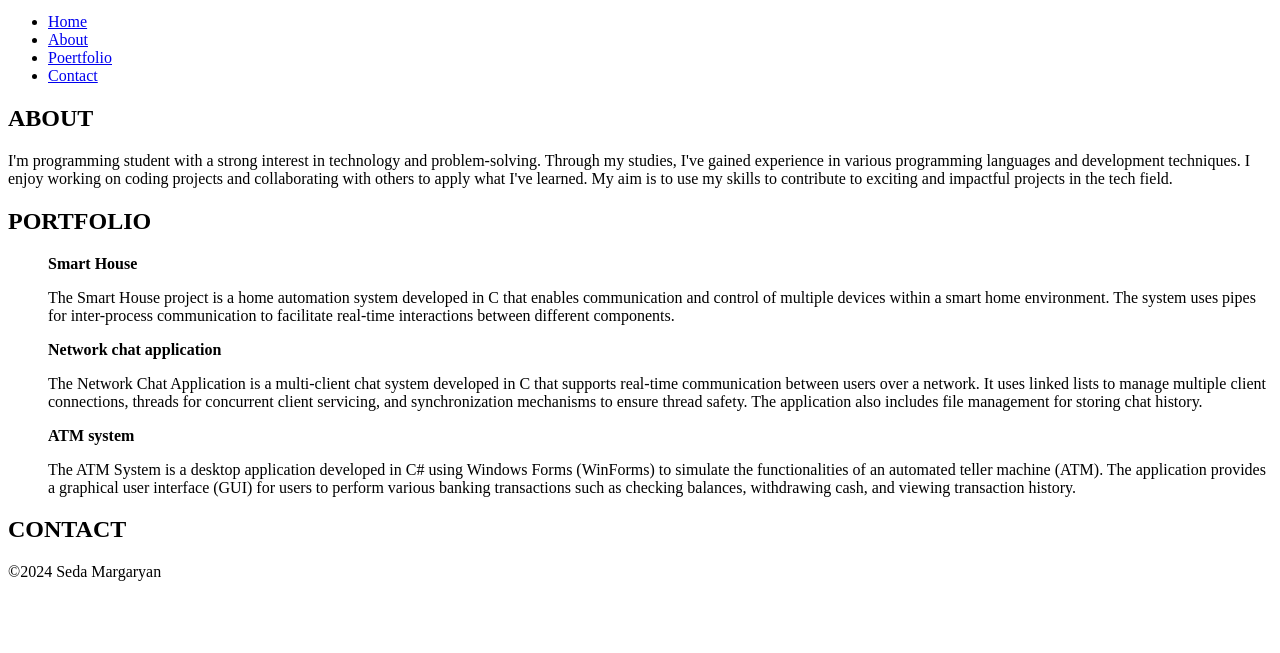
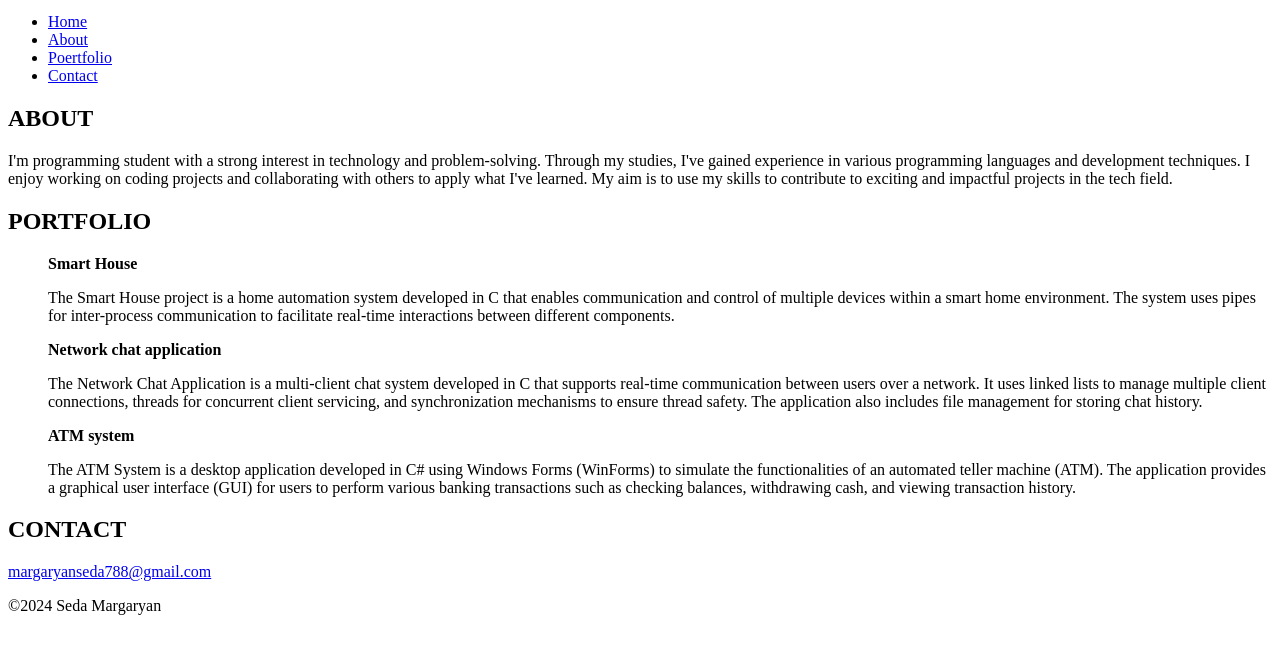
Before and after one commit to SeDa033/BuildingPersonalPortfolio, a plain HTML site: page index.html in a window 1280 px wide. Shown: the part 101-754 px from the top of the page. Drawn offline with Linux system fonts and the light colour scheme.

Commit message:
Update index.html

```diff
--- a/index.html
+++ b/index.html
@@ -37,7 +37,7 @@
         </section>
         <section>
             <h2>CONTACT</h2>
-            <a href = "margaryanseda788@gmail.com"> </a>
+            <a href = "margaryanseda788@gmail.com">margaryanseda788@gmail.com </a>
         </section>
         <footer>
             <p>&copy;2024 Seda Margaryan</p>
```
